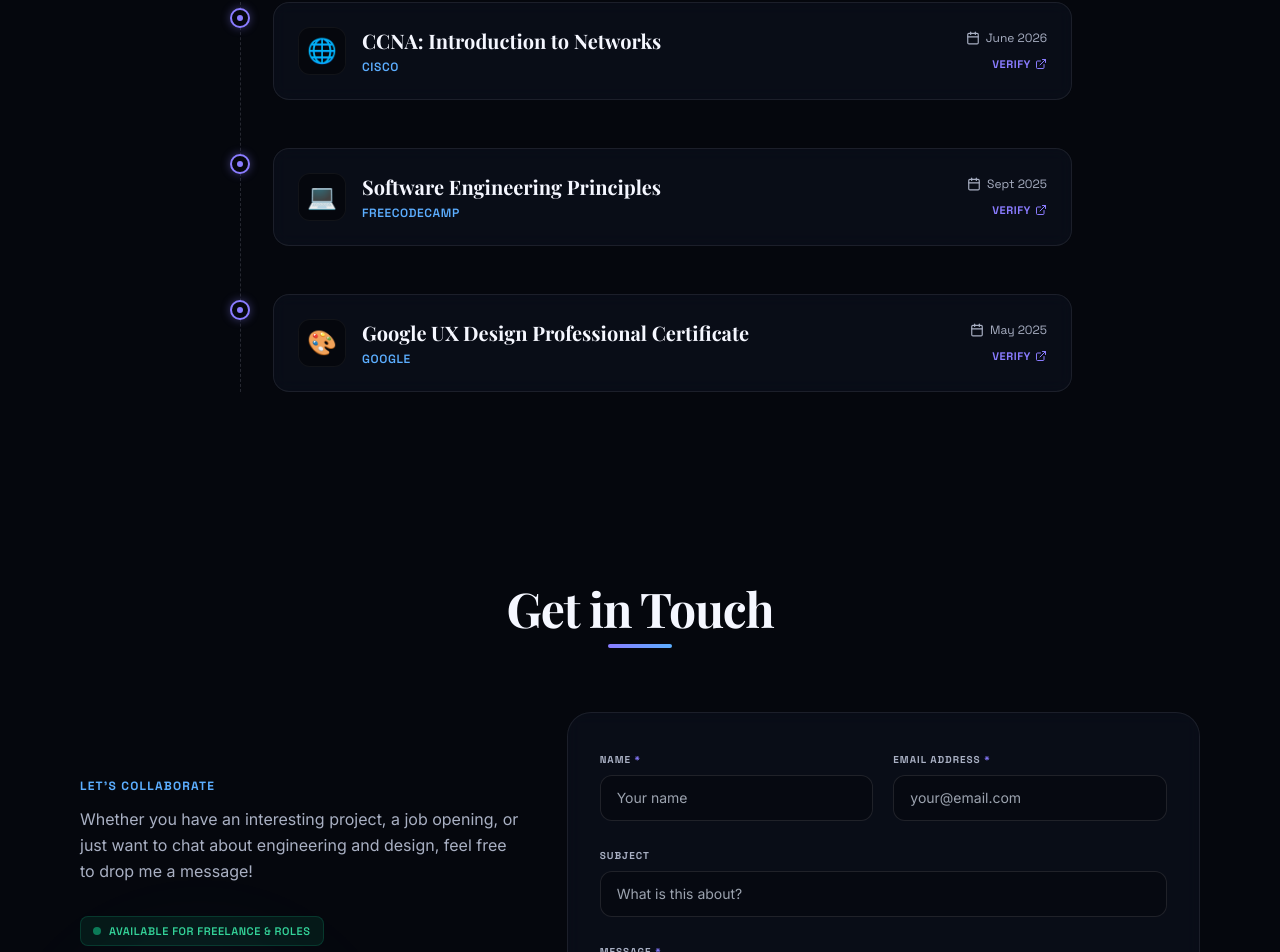
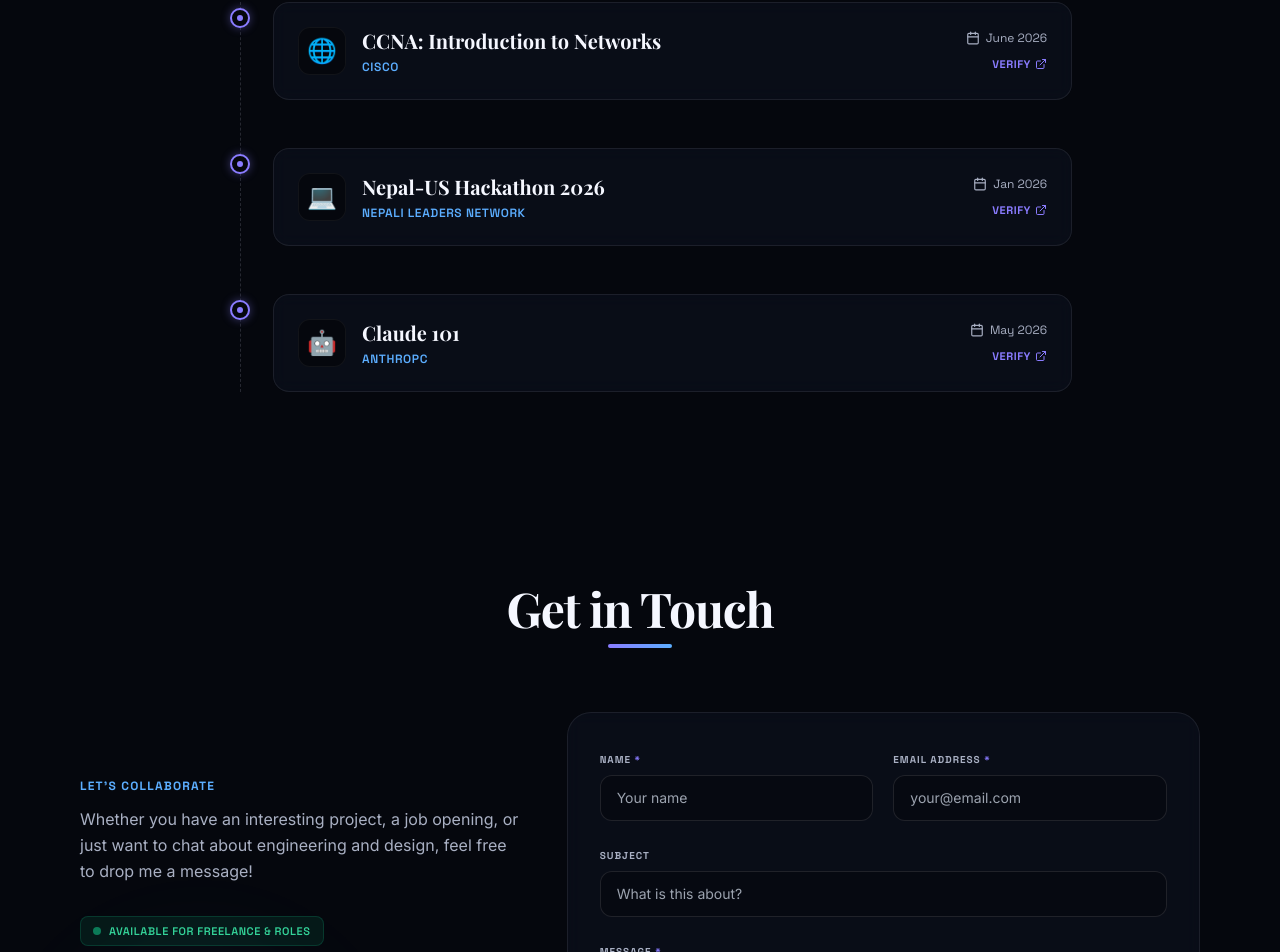
Before and after one commit to samyamx/Portfolio, a Next.js app: page / in a window 1280 px wide. Shown: the part 4013-4965 px from the top of the page. Built offline with nearby package versions, Linux system fonts and the light colour scheme; a web font is replaced by a local one.

Commit message:
certificates added

```diff
--- a/src/components/Certificates.tsx
+++ b/src/components/Certificates.tsx
@@ -20,18 +20,18 @@
     icon: "🌐",
   },
   {
-    title: "Software Engineering Principles",
-    org: "freeCodeCamp",
-    date: "Sept 2025",
-    link: "https://example.com",
+    title: "Nepal-US Hackathon 2026",
+    org: "Nepali Leaders Network",
+    date: "Jan 2026",
+    link: "https://www.linkedin.com/feed/update/urn:li:activity:7444236416156422145/",
     icon: "💻",
   },
   {
-    title: "Google UX Design Professional Certificate",
-    org: "Google",
-    date: "May 2025",
-    link: "https://example.com",
-    icon: "🎨",
+    title: "Claude 101",
+    org: "ANTHROPC",
+    date: "May 2026",
+    link: "https://verify.skilljar.com/c/95noqdfnjgb7",
+    icon: "🤖",
   },
 ];
 
```
Also changed, not shown: public/images/resume.png (added).
